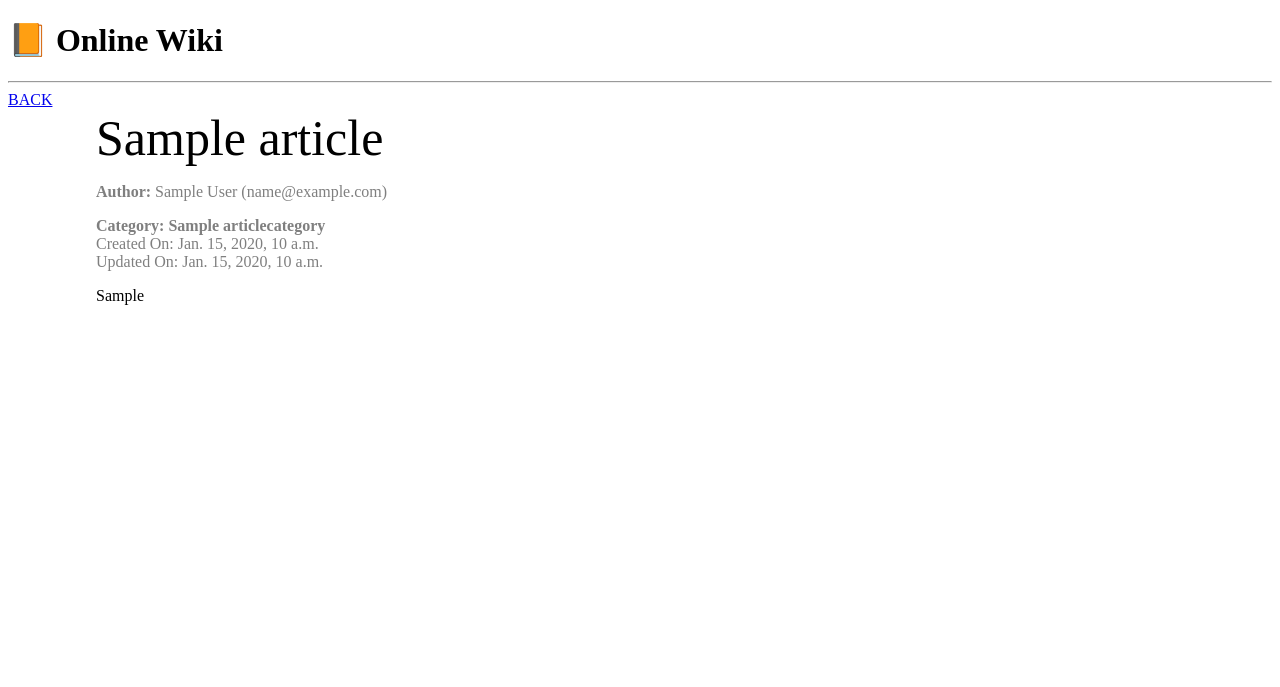
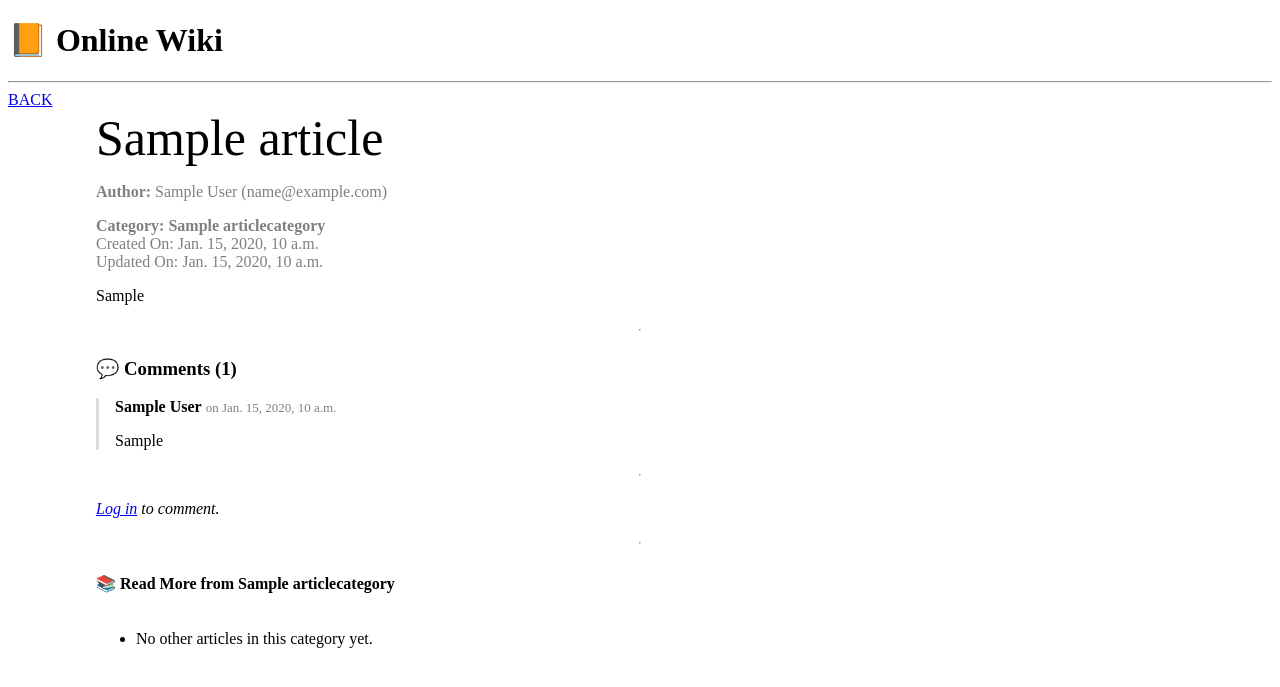
Before and after one commit to rblugrwblc/hobbysite-C-D-12, a Django app: page /wiki/articles/1/ in a window 1280 px wide. Shown: the top 687 px of the page. Run offline with Django 5.2, Linux system fonts and the light colour scheme; tables that the repository leaves empty hold one stand-in row (values such as "Sample post").

Commit message:
Feat: comment feature for articles

```diff
--- a/hobbysite/wiki/forms.py
+++ b/hobbysite/wiki/forms.py
@@ -1,7 +1,12 @@
 from django import forms
-from .models import Article, ArticleCategory
+from .models import Article, Comment
 
 class ArticleForm(forms.ModelForm):
     class Meta:
         model = Article
         fields = ['title', 'category', 'entry']
+
+class CommentForm(forms.ModelForm):
+    class Meta:
+        model = Comment
+        fields = ['entry']
--- a/hobbysite/wiki/models.py
+++ b/hobbysite/wiki/models.py
@@ -37,3 +37,16 @@ class Article(models.Model):
 
     def __str__(self):
         return self.title
+
+class Comment(models.Model):
+    author = models.ForeignKey(Profile, on_delete=models.SET_NULL, null=True)
+    article = models.ForeignKey(Article, on_delete=models.CASCADE, related_name='comments')
+    entry = models.TextField()
+    created_on = models.DateTimeField(auto_now_add=True)
+    updated_on = models.DateTimeField(auto_now=True)
+
+    class Meta:
+        ordering = ['created_on']
+
+    def __str__(self):
+        return f"Comment by {self.author} on {self.article}"
--- a/hobbysite/wiki/templates/wiki_article_detail.html
+++ b/hobbysite/wiki/templates/wiki_article_detail.html
@@ -19,7 +19,58 @@
 <text style="color: rgba(0, 0, 0, 0.5)"><strong>Category: {{ article.category }}</strong></text>
 <text style="color: rgba(0, 0, 0, 0.5)">Created On: {{ article.created_on }}</text>
 <text style="color: rgba(0, 0, 0, 0.5)">Updated On: {{ article.updated_on }}</text>
+
 <div>
   {{ article.entry|linebreaks }}
 </div>
+
+{# Show at least one image #}
+{% if article.images.first %}
+  <div style="margin-top: 1rem;">
+    <img src="{{ article.images.first.image.url }}" alt="Article Image" style="max-width: 100%; border-radius: 8px;">
+  </div>
+{% endif %}
+
+{# Edit link if logged-in user is article owner #}
+{% if request.user.is_authenticated and request.user.profile == article.author %}
+  <p><a href="{% url 'wiki:edit_view' article.pk %}">✏️ Edit this article</a></p>
+{% endif %}
+
+<hr>
+<h3>💬 Comments ({{ comments.count }})</h3>
+<div>
+  {% for comment in comments %}
+    <div style="margin-bottom: 1rem; border-left: 3px solid #ddd; padding-left: 1rem;">
+      <strong>{{ comment.author.display_name }}</strong>
+      <span style="color: gray; font-size: small;">on {{ comment.created_on }}</span>
+      <p>{{ comment.entry }}</p>
+    </div>
+  {% empty %}
+    <p>No comments yet. Be the first to comment!</p>
+  {% endfor %}
+</div>
+
+<hr>
+
+{# Only show comment form if logged in #}
+{% if request.user.is_authenticated %}
+  <h4>Add a Comment</h4>
+  <form method="post">
+    {% csrf_token %}
+    {{ comment_form.as_p }}
+    <button type="submit">Submit</button>
+  </form>
+{% else %}
+  <p><em><a href="{% url 'login' %}?next={{ request.path }}">Log in</a> to comment.</em></p>
+{% endif %}
+
+<hr>
+<h4>📚 Read More from {{ article.category }}</h4>
+<ul>
+  {% for related in related_articles %}
+    <li><a href="{% url 'wiki:detail_view' related.pk %}">{{ related.title }}</a></li>
+  {% empty %}
+    <li>No other articles in this category yet.</li>
+  {% endfor %}
+</ul>
 {% endblock %}
--- a/hobbysite/wiki/views.py
+++ b/hobbysite/wiki/views.py
@@ -1,8 +1,8 @@
 from django.shortcuts import render, get_object_or_404, HttpResponse, redirect
 from django.contrib.auth.decorators import login_required
 from django.urls import reverse
-from .models import Article, ArticleCategory
-from .forms import ArticleForm
+from .models import Article, ArticleCategory, Comment
+from .forms import ArticleForm, CommentForm
 
 def wiki_article_list(request):
     categories = ArticleCategory.objects.all()
@@ -12,7 +12,25 @@ def wiki_article_list(request):
 
 def wiki_article_detail(request, pk):
     article = get_object_or_404(Article, pk=pk)
-    return render(request, 'wiki_article_detail.html', {'article': article})
+
+    related_articles = Article.objects.filter(category=article.category).exclude(pk=article.pk)[:2]
+
+    comments = article.comments.all()
+    comment_form = CommentForm(request.POST or None)
+
+    if comment_form.is_valid() and request.user.is_authenticated:
+        comment = comment_form.save(commit=False)
+        comment.author = request.user.profile
+        comment.article = article
+        comment.save()
+        return redirect('wiki:detail_view', pk=article.pk)
+
+    return render(request, 'wiki_article_detail.html', {
+        'article': article,
+        'related_articles': related_articles,
+        'comments': comments,
+        'comment_form': comment_form,
+    })
 
 @login_required
 def wiki_article_add(request):
```
Also changed, not shown: hobbysite/wiki/migrations/0003_comment.py (added), hobbysite/wiki/migrations/0004_alter_comment_article.py (added). Lines whose indentation alone changed are shown as unchanged.
